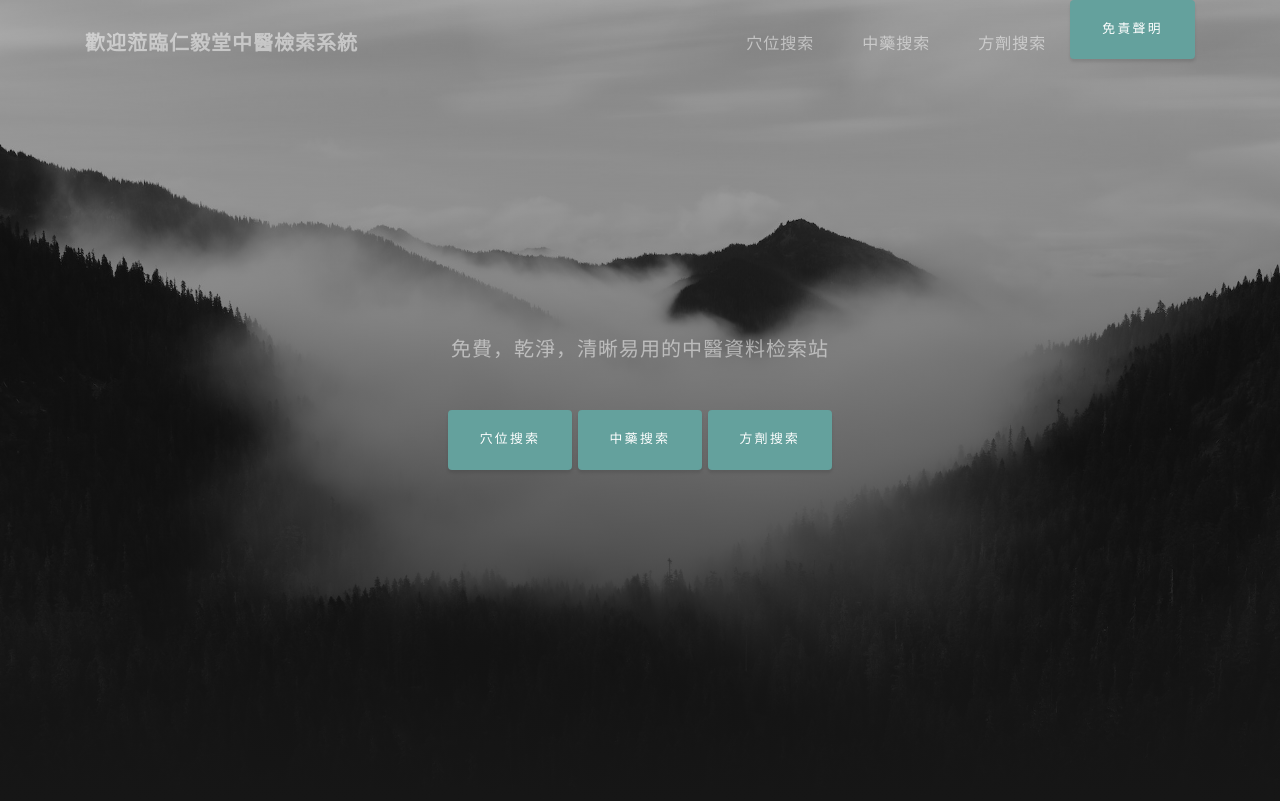
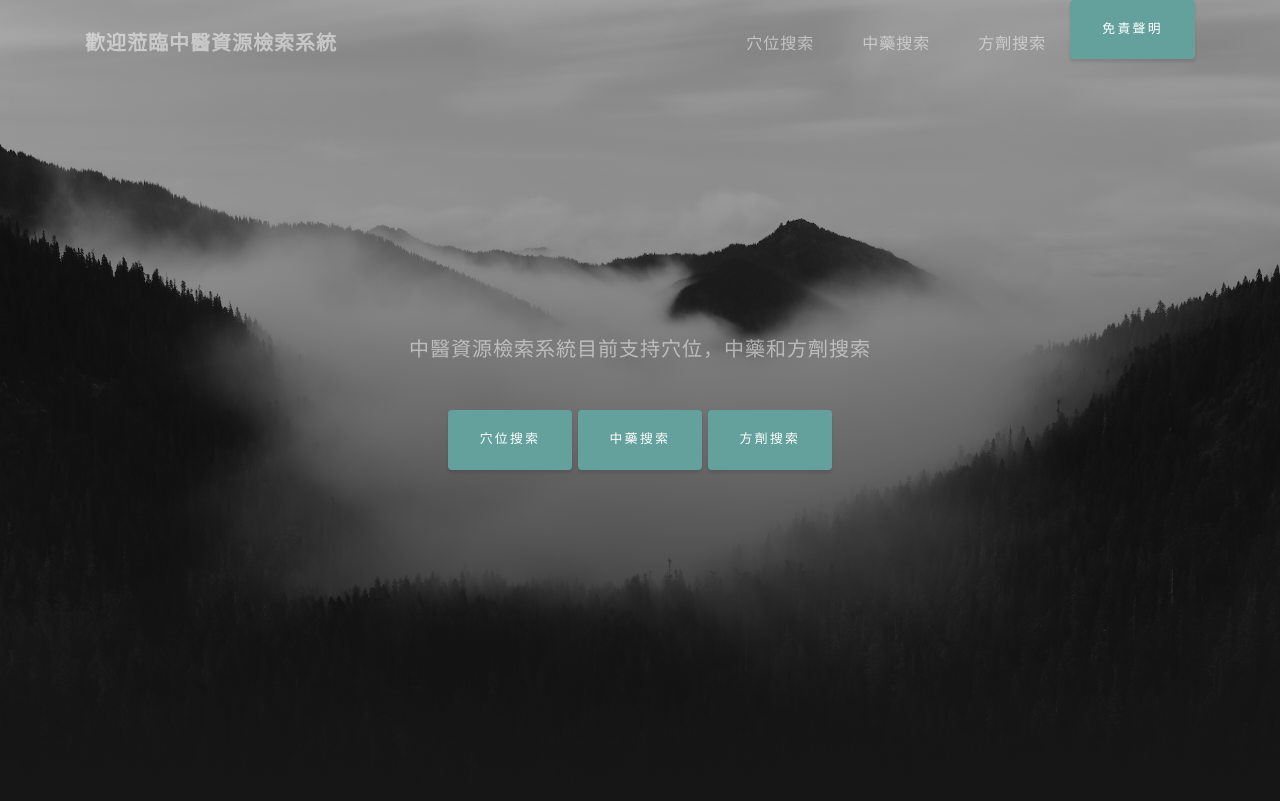
Before and after one commit to YanyangChen/CMdiagnose4host, a Django app: page /CMdiagnose/index in a window 1280 px wide. Shown: the top 801 px of the page. Run offline with Django 3.2, Linux system fonts and the light colour scheme; some libraries are stand-ins or nearby versions.

Commit message:
'added_title'

```diff
--- a/mysite/CMdiagnose/templates/CMdiagnose/index.html
+++ b/mysite/CMdiagnose/templates/CMdiagnose/index.html
@@ -9,7 +9,7 @@
   <meta name="description" content="">
   <meta name="author" content="">
 
-  <title>仁毅堂</title>
+  <title>中醫資源檢索系統</title>
 
   <!-- Bootstrap core CSS -->
   <link href="/static/CMdiagnose/vendor/bootstrap/css/bootstrap.min.css" rel="stylesheet">
@@ -29,7 +29,7 @@
   <!-- Navigation -->
   <nav class="navbar navbar-expand-lg navbar-light fixed-top" id="mainNav">
     <div class="container">
-      <a class="navbar-brand js-scroll-trigger" href="#page-top">歡迎蒞臨仁毅堂中醫檢索系統</a>
+      <a class="navbar-brand js-scroll-trigger" href="#page-top">歡迎蒞臨中醫資源檢索系統</a>
       <button class="navbar-toggler navbar-toggler-right" type="button" data-toggle="collapse" data-target="#navbarResponsive" aria-controls="navbarResponsive" aria-expanded="false" aria-label="Toggle navigation">
         菜單
         <i class="fas fa-bars"></i>
@@ -59,7 +59,7 @@
     <div class="container d-flex h-100 align-items-center">
       <div class="mx-auto text-center">
         <!-- <h1 class="mx-auto my-0 text-uppercase">仁毅精誠</h1> -->
-        <h2 class="text-white-50 mx-auto mt-2 mb-5">免費，乾淨，清晰易用的中醫資料检索站</h2>
+        <h2 class="text-white-50 mx-auto mt-2 mb-5">中醫資源檢索系統目前支持穴位，中藥和方劑搜索</h2>
         <a class="btn btn-primary js-scroll-trigger" href="{% url 'CMdiagnose:newdetailxue' %}">穴位搜索</a>
         <a class="btn btn-primary js-scroll-trigger" href="{% url 'CMdiagnose:newdetailyao' %}">中藥搜索</a>
         <a class="btn btn-primary js-scroll-trigger" href="{% url 'CMdiagnose:newdetail' %}">方劑搜索</a>
@@ -91,7 +91,7 @@
       <!-- Featured Project Row -->
       <div class="row align-items-center no-gutters mb-4 mb-lg-5">
         <div class="col-xl-8 col-lg-7">
-          <img class="img-fluid mb-3 mb-lg-0" src="/static/CMdiagnose/img/bg-masthead.jpg" alt="">
+          <!-- <img class="img-fluid mb-3 mb-lg-0" src="/static/CMdiagnose/img/bg-masthead.jpg" alt=""> -->
         </div>
         <div class="col-xl-4 col-lg-5">
           <div class="featured-text text-center text-lg-left">
--- a/mysite/CMdiagnose/templates/CMdiagnose/newdetail.html
+++ b/mysite/CMdiagnose/templates/CMdiagnose/newdetail.html
@@ -5,7 +5,7 @@
   <meta name="viewport" content="width=device-width, initial-scale=1">
   <meta name="description" content="">
   <meta name="author" content="">
-
+  <title>中醫資源檢索系統</title>
   <!-- Bootstrap CSS -->
   <link rel="stylesheet" type="text/css" href="{% static 'CMdiagnose/multi-select/css/multi-select.css' %}">
   <link href="/static/CMdiagnose/css/bootstrap.min.css" rel="stylesheet" integrity="sha384-1q8mTJOASx8j1Au+a5WDVnPi2lkFfwwEAa8hDDdjZlpLegxhjVME1fgjWPGmkzs7" crossorigin="anonymous">
--- a/mysite/CMdiagnose/templates/CMdiagnose/newdetailxue.html
+++ b/mysite/CMdiagnose/templates/CMdiagnose/newdetailxue.html
@@ -4,7 +4,7 @@
   <meta name="viewport" content="width=device-width, initial-scale=1">
   <meta name="description" content="">
   <meta name="author" content="">
-
+  <title>中醫資源檢索系統</title>
   <!-- Bootstrap CSS -->
   <link href="/static/CMdiagnose/css/bootstrap.min.css" rel="stylesheet" integrity="sha384-1q8mTJOASx8j1Au+a5WDVnPi2lkFfwwEAa8hDDdjZlpLegxhjVME1fgjWPGmkzs7" crossorigin="anonymous">
 
--- a/mysite/CMdiagnose/templates/CMdiagnose/newdetailyao.html
+++ b/mysite/CMdiagnose/templates/CMdiagnose/newdetailyao.html
@@ -5,7 +5,7 @@
   <meta name="viewport" content="width=device-width, initial-scale=1">
   <meta name="description" content="">
   <meta name="author" content="">
-
+  <title>中醫資源檢索系統</title>
   <!-- Bootstrap CSS -->
   <link href="/static/CMdiagnose/css/bootstrap.min.css" rel="stylesheet" integrity="sha384-1q8mTJOASx8j1Au+a5WDVnPi2lkFfwwEAa8hDDdjZlpLegxhjVME1fgjWPGmkzs7" crossorigin="anonymous">
 
```
